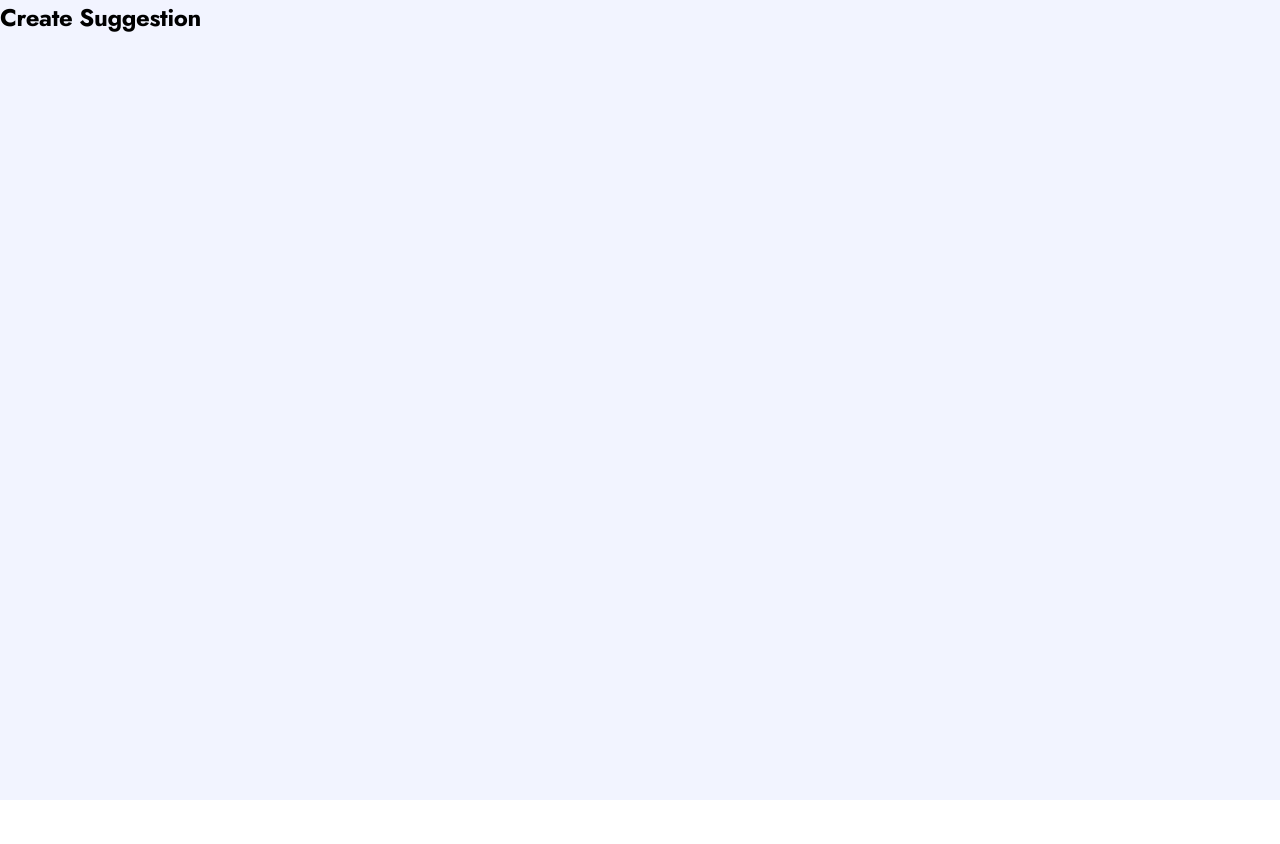
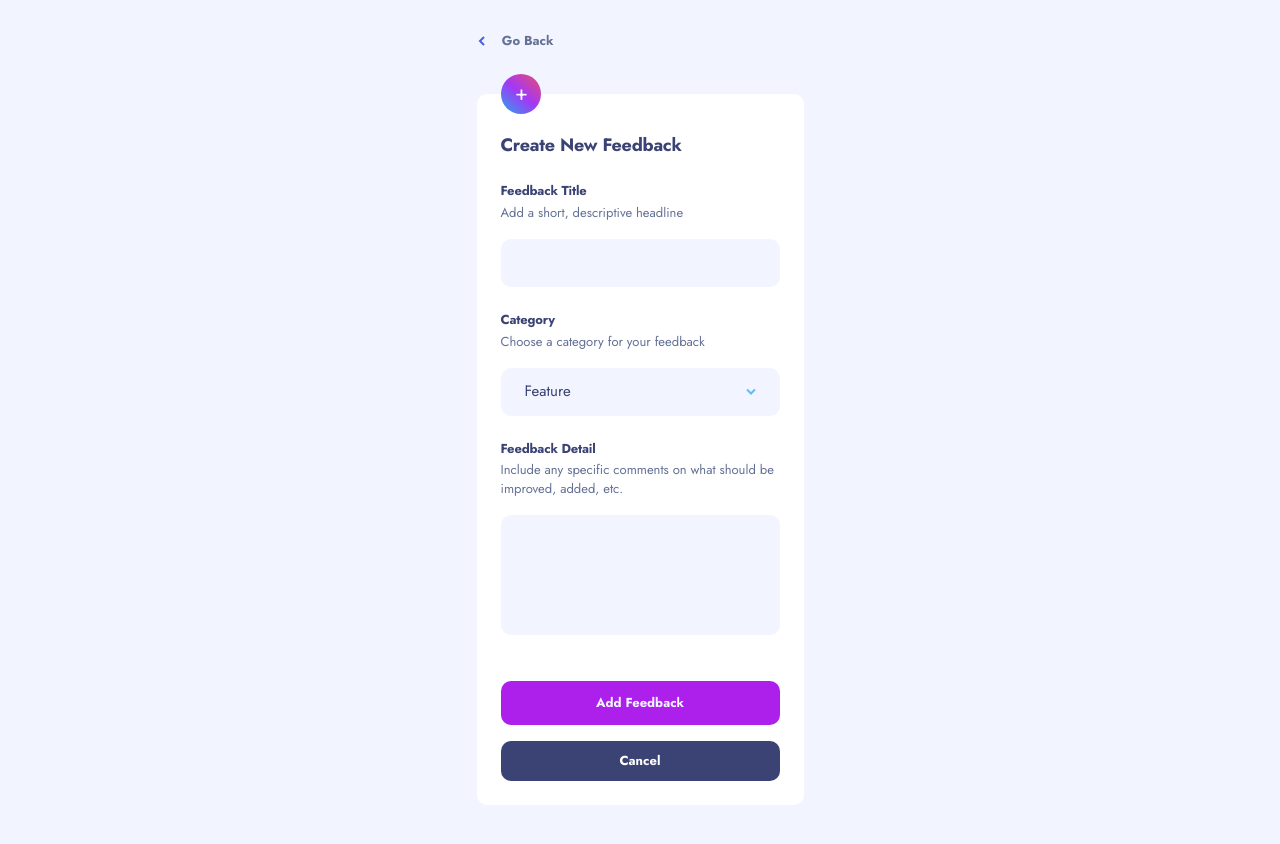
Before and after one commit to a-maystorov/product-feedback-app, a React (Create React App) app: page /create-suggestion in a window 1280 px wide. Shown: the top 844 px of the page. Before the commit the page ends 800 px from the top, so only its background shows below. Built offline with nearby package versions, Linux system fonts and the light colour scheme.

Commit message:
New suggestion details in progress.

```diff
--- a/package.json
+++ b/package.json
@@ -10,6 +10,7 @@
     "react-dom": "^17.0.2",
     "react-router-dom": "^6.2.1",
     "react-scripts": "5.0.0",
+    "react-select": "^5.2.2",
     "web-vitals": "^2.1.4"
   },
   "scripts": {
--- a/src/App.css
+++ b/src/App.css
@@ -23,3 +23,8 @@
   margin: 0 auto;
   border-radius: 10px;
 }
+
+.error {
+  padding-top: 0.4rem;
+  color: #d73737;
+}
--- a/src/App.js
+++ b/src/App.js
@@ -1,4 +1,4 @@
-import { useState } from 'react';
+import { useEffect, useState } from 'react';
 import { BrowserRouter, Link, Route, Routes, Navigate } from 'react-router-dom';
 import CategoryList from './components/CategoryList';
 import RoadmapList from './components/RoadmapList';
@@ -18,6 +18,7 @@ const { currentUser } = data;
 
 const App = () => {
   const [menuOpen, setMenuOpen] = useState(false);
+  const [suggestions, setSuggestions] = useState(productRequests);
 
   const handleMenuToggle = () => {
     setMenuOpen(!menuOpen);
@@ -36,35 +37,13 @@ const App = () => {
 
   return (
     <div className={`App ${menuOpen ? 'dark' : null}`}>
-      {/* <Home
-        suggestionRequests={productRequests}
-        plannedLength={planned.length}
-        inProgressLength={inProgress.length}
-        liveLength={live.length}
-        menuOpen={menuOpen}
-        handleMenuToggle={handleMenuToggle}
-      /> */}
-      {/* <Roadmap
-        plannedLength={planned.length}
-        inProgressLength={inProgress.length}
-        liveLength={live.length}
-      /> */}
-      {/* <SortByButton
-        currentCriteria={currentCriteria}
-        changeCriteria={changeCriteria}
-      /> */}
-      {/* <CategoryList
-        currentCategory={currentCategory}
-        changeCategory={changeCategory}
-      /> */}
-      {/* <SuggestionList suggestions={suggestions} /> */}
       <BrowserRouter>
         <Routes>
           <Route
             path="/"
             element={
               <Home
-                suggestionRequests={productRequests}
+                suggestionRequests={suggestions}
                 plannedLength={planned.length}
                 inProgressLength={inProgress.length}
                 liveLength={live.length}
@@ -77,12 +56,20 @@ const App = () => {
             path="/suggestion-details/:id/*"
             element={
               <SuggestionDetails
-                suggestions={productRequests}
+                suggestions={suggestions}
                 currentUser={currentUser}
               />
             }
           />
-          <Route path="/create-suggestion" element={<CreateSuggestion />} />
+          <Route
+            path="/create-suggestion"
+            element={
+              <CreateSuggestion
+                suggestions={suggestions}
+                setSuggestions={setSuggestions}
+              />
+            }
+          />
           <Route
             path="/roadmap-list/*"
             element={
--- /dev/null
+++ b/src/components/DropDownCategory.js
@@ -0,0 +1,44 @@
+import { useState, useRef, useEffect } from 'react';
+import DropDownButton from './common/DropDownButton';
+import DropDownCard from './common/DropDownCard';
+
+const categoryList = ['Feature', 'UI', 'UX', 'Enhancement', 'Bug'];
+
+const DropDownCategory = ({ currentCategory, changeCategory }) => {
+  const [open, setOpen] = useState(false);
+
+  const drop = useRef(null);
+
+  const handleClick = (e) => {
+    if (!e.target.closest(`.${drop.current.className}`) && open) setOpen(false);
+  };
+
+  useEffect(() => {
+    document.addEventListener('click', handleClick);
+    return () => {
+      document.removeEventListener('click', handleClick);
+    };
+  });
+
+  return (
+    <div className="dropdown" ref={drop}>
+      <DropDownButton
+        onClick={() => {
+          setOpen((open) => !open);
+        }}
+        currentSortCriteria={currentCategory}
+        isOpen={open}
+      />
+      {open && (
+        <DropDownCard
+          sortingCriteria={categoryList}
+          setOpen={setOpen}
+          currentSortCriteria={currentCategory}
+          changeSortCriteria={changeCategory}
+        />
+      )}
+    </div>
+  );
+};
+
+export default DropDownCategory;
--- a/src/components/common/DropDownButton.js
+++ b/src/components/common/DropDownButton.js
@@ -2,7 +2,7 @@ import './DropDownButton.css';
 
 const DropDownButton = ({ onClick, currentSortCriteria, isOpen }) => {
   return (
-    <button
+    <div
       className={`dd-btn ${isOpen ? 'dd-btn--open' : null}`}
       onClick={onClick}>
       <span className="dd-btn__sort-by">Sort by :</span>
@@ -21,7 +21,7 @@ const DropDownButton = ({ onClick, currentSortCriteria, isOpen }) => {
           fillRule="evenodd"
         />
       </svg>
-    </button>
+    </div>
   );
 };
 
--- a/src/pages/CreateSuggestion/CreateSuggestion.css
+++ b/src/pages/CreateSuggestion/CreateSuggestion.css
@@ -0,0 +1,158 @@
+.create-suggestion {
+  background: var(--color-white-primary);
+  border-radius: 10px;
+  padding: 2.4rem;
+  margin-bottom: 7rem;
+}
+
+.create-suggestion h1 {
+  font-weight: 700;
+  font-size: 1.8rem;
+  line-height: 2.601rem;
+  letter-spacing: -0.25px;
+  color: var(--color-gray-secondary);
+  padding-bottom: 2.4rem;
+  padding-top: 1.4rem;
+}
+
+.create-suggestion h2 {
+  font-weight: 700;
+  font-size: 1.3rem;
+  line-height: 1.879rem;
+  letter-spacing: -0.18px;
+  color: var(--color-gray-secondary);
+  padding-bottom: 0.3rem;
+}
+
+.create-suggestion__title__description,
+.create-suggestion__category__description,
+.create-suggestion__detail__description {
+  font-weight: 400;
+  font-size: 1.3rem;
+  line-height: 1.879rem;
+  color: var(--color-gray-accent);
+  padding-bottom: 1.6rem;
+}
+
+.create-suggestion input,
+.create-suggestion select,
+.create-suggestion textarea {
+  width: 100%;
+  background: var(--color-white-secondary);
+  border-radius: 10px;
+  padding: 1.5rem;
+  border: none;
+  outline: none;
+  font-weight: 400;
+  font-size: 1.3rem;
+  line-height: 1.879rem;
+  color: var(--color-gray-secondary);
+}
+
+.create-suggestion textarea {
+  resize: none;
+  max-width: 100%;
+  width: 279px;
+  height: 120px;
+}
+
+.create-suggestion__title,
+.create-suggestion__category {
+  padding-bottom: 2.4rem;
+}
+
+.create-suggestion__detail {
+  padding-bottom: 4rem;
+}
+
+.create-suggestion footer {
+  display: flex;
+  flex-direction: column;
+  gap: 1.6rem;
+}
+
+.create-suggestion select {
+  appearance: none;
+}
+
+.create-suggestion option {
+  border-radius: 10px;
+  background: var(--color-white-primary);
+  color: var(--color-gray-accent);
+  border-bottom: 1px solid red;
+}
+
+.create-suggestion .dd-criteria-list {
+  max-width: 255px;
+  max-height: 240px;
+}
+
+.create-suggestion .dd-btn__sort-by {
+  display: none;
+}
+
+.create-suggestion .dd-btn {
+  max-width: 100%;
+  width: 279px;
+  padding-inline: 2.4rem;
+  padding-block: 1.3rem;
+  background: var(--color-white-secondary);
+  color: var(--color-gray-secondary);
+  justify-content: space-between;
+}
+
+.create-suggestion .dd-btn__down-arrow {
+  stroke: var(--color-blue-secondary);
+  padding: 2.4rem;
+}
+
+.create-suggestion .dd-btn__criteria {
+  font-weight: 400;
+  font-size: 1.5rem;
+  line-height: 2.168rem;
+}
+
+.plus-icon {
+  background: linear-gradient(
+    -140deg,
+    rgba(232, 77, 112, 1) 0%,
+    rgba(163, 55, 246, 1) 50%,
+    rgba(40, 167, 237, 1) 100%
+  );
+  width: 40px;
+  height: 40px;
+  border-radius: 50%;
+  display: flex;
+  justify-content: center;
+  align-items: center;
+  text-align: center;
+  margin-left: 2.4rem;
+  transform: translateY(50%);
+  color: var(--color-white-primary);
+}
+
+.plus-icon span {
+  font-size: 2.1rem;
+  width: 11px;
+  height: 11px;
+  transform: translateY(-60%);
+}
+
+.back-btn {
+  margin-top: 3.4rem;
+  padding-bottom: 2rem;
+}
+
+.create-suggestion--cancel-btn {
+  background: var(--color-gray-secondary);
+  color: var(--color-white-primary);
+  font-weight: 700;
+  font-size: 1.3rem;
+  line-height: 1.879rem;
+  width: 100%;
+  border-radius: 10px;
+  height: 40px;
+  display: flex;
+  justify-content: center;
+  align-items: center;
+}
--- a/src/pages/CreateSuggestion/CreateSuggestion.js
+++ b/src/pages/CreateSuggestion/CreateSuggestion.js
@@ -1,9 +1,119 @@
+import { useState } from 'react';
+import { Link } from 'react-router-dom';
+import DropDownCategory from '../../components/DropDownCategory';
+import Button from '../../components/common/Button';
 import './CreateSuggestion.css';
+import BackButton from '../../components/common/BackButton';
 
-const CreateSuggestion = () => {
+const CreateSuggestion = ({ suggestions, setSuggestions }) => {
+  const [currentCategory, setCurrentCategory] = useState('Feature');
+  const [title, setTitle] = useState('');
+  const [details, setDetails] = useState('');
+  const [error, setError] = useState(null);
+
+  const changeCategory = (newCategory) => setCurrentCategory(newCategory);
+
+  const addSuggestion = (suggestionToAdd) => {
+    suggestions.push(suggestionToAdd);
+    return suggestionToAdd;
+  };
+
+  const handleSubmitSuggestion = (e) => {
+    e.preventDefault();
+
+    const suggestionToAdd = {
+      id: Math.random(),
+      title,
+      category: currentCategory,
+      description: details,
+      status: 'suggestion',
+      upvotes: 0,
+    };
+
+    try {
+      if (details === '') throw new Error("Description can't be empty...");
+      if (details.length < 2) throw new Error('Description is too short...');
+      if (title === '') throw new Error("Title can't be empty...");
+      if (title.length < 2) throw new Error('Title is too short...');
+
+      setSuggestions((prevSuggestions) => [
+        ...prevSuggestions,
+        addSuggestion(suggestionToAdd),
+      ]);
+      setDetails('');
+      setTitle('');
+      setError(null);
+    } catch (err) {
+      setError(err.message);
+    }
+  };
+
   return (
-    <div>
-      <h1>Create Suggestion</h1>
+    <div className="container">
+      <Link to="/" className="back-btn">
+        <BackButton theme={'light'} />
+      </Link>
+      <div className="plus-icon">
+        <span>+</span>
+      </div>
+      <div className="create-suggestion">
+        <header>
+          <h1>Create New Feedback</h1>
+        </header>
+        <form onSubmit={handleSubmitSuggestion}>
+          <main>
+            <div className="create-suggestion__title">
+              <label>
+                <h2>Feedback Title</h2>
+                <p className="create-suggestion__title__description">
+                  Add a short, descriptive headline
+                </p>
+                <input
+                  onChange={(e) => setTitle(e.target.value)}
+                  value={title}
+                />
+                {error && <p className="error">{error}</p>}
+              </label>
+            </div>
+            <div className="create-suggestion__category">
+              <h2>Category</h2>
+              <p className="create-suggestion__category__description">
+                Choose a category for your feedback
+              </p>
+              <DropDownCategory
+                currentCategory={currentCategory}
+                changeCategory={changeCategory}
+              />
+            </div>
+            <div className="create-suggestion__detail">
+              <label>
+                <h2>Feedback Detail</h2>
+                <p className="create-suggestion__detail__description">
+                  Include any specific comments on what should be improved,
+                  added, etc.
+                </p>
+                <textarea
+                  onChange={(e) => setDetails(e.target.value)}
+                  value={details}></textarea>
+                {error && <p className="error">{error}</p>}
+              </label>
+            </div>
+          </main>
+          <footer>
+            <Button bgColor={'purple'} content={'Add Feedback'} />
+            <Link
+              to="/"
+              className="create-suggestion--cancel-btn"
+              onClick={() => {
+                setTitle('');
+                setDetails('');
+                setError(null);
+              }}>
+              Cancel
+            </Link>
+          </footer>
+        </form>
+      </div>
     </div>
   );
 };
```
Also changed, not shown: src/components/common/Comments.js (+6 -5 lines), src/pages/SuggestionDetails/CreateComment.js (+5 -4 lines), src/pages/SuggestionDetails/SuggestionComments.js (+14 -4 lines), src/pages/SuggestionDetails/SuggestionDetails.js (+19 -10 lines), 1 other file (tests, documents, lock files or other folders).
